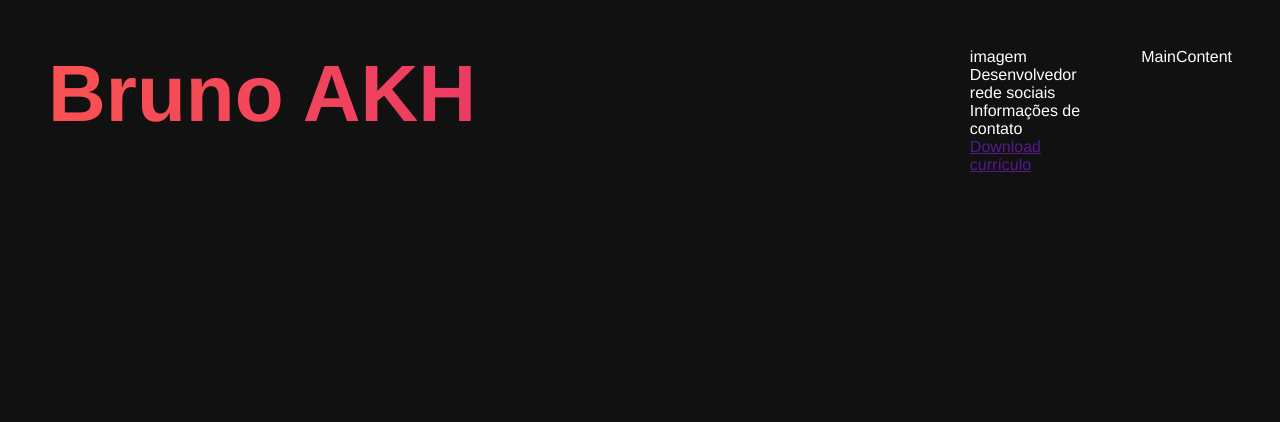
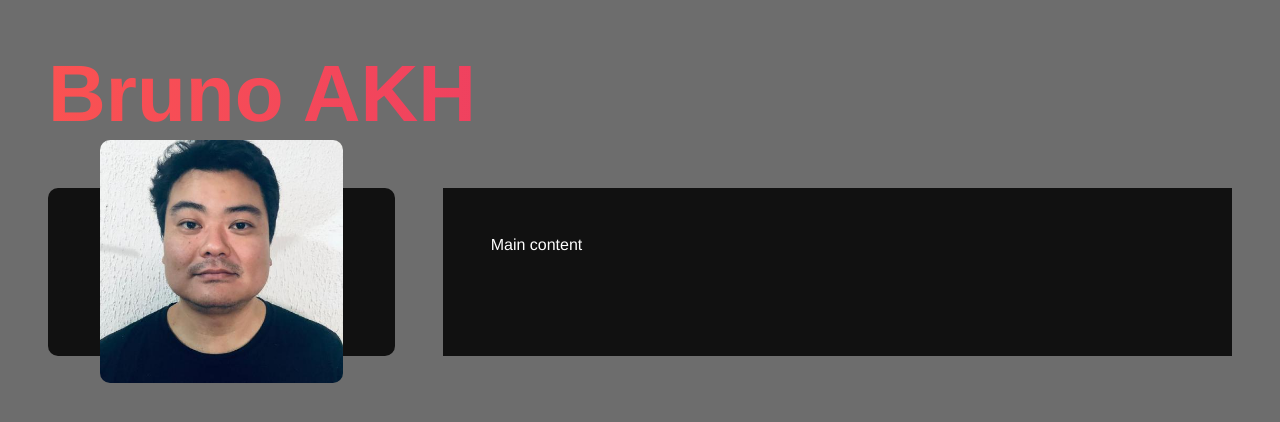
Before and after one commit to japajow/react_sass, a React (Vite) app: page / in a window 1280 px wide. Shown: the top 422 px of the page. Built offline with nearby package versions, Linux system fonts and the light colour scheme.

Commit message:
Criando a estilização do sidebar.sass

```diff
--- a/src/App.jsx
+++ b/src/App.jsx
@@ -5,7 +5,7 @@ import "./styles/components/app.sass";
 
 function App() {
   return (
-    <div className="App" id="portfolio">
+    <div id="portfolio">
       <h1>Bruno AKH</h1>
       <Sidebar />
       <MainContent />
--- a/src/components/MainContent.jsx
+++ b/src/components/MainContent.jsx
@@ -1,5 +1,5 @@
 import React from "react";
-
+import "../styles/components/maincontent.sass";
 export const MainContent = () => {
-  return <div>MainContent</div>;
+  return <main id="main-content">Main content</main>;
 };
--- a/src/components/Sidebar.jsx
+++ b/src/components/Sidebar.jsx
@@ -1,11 +1,15 @@
-import Avatar from '../img/eu.jpg'
-import '../styles/components/sidebar.sass'
+import Avatar from "../img/eu.jpg";
+import "../styles/components/sidebar.sass";
 export const Sidebar = () => {
-  return <aside id="sidebar">
-    <p>imagem</p>
-    <p className="title">Desenvolvedor</p>
-    <p>rede sociais</p>
-    <p>Informações de contato</p>
-    <a href="" className="btn">Download currículo</a>
-  </aside>;
+  return (
+    <aside id="sidebar">
+      <img src={Avatar} alt="Bruno AKH" />
+      <p className="title">Desenvolvedor</p>
+      <p>rede sociais</p>
+      <p>Informações de contato</p>
+      <a href="" className="btn">
+        Download currículo
+      </a>
+    </aside>
+  );
 };
--- a/src/styles/components/app.sass
+++ b/src/styles/components/app.sass
@@ -1,15 +1,15 @@
 @use '../variables'
 
 #portfolio
-    display: flex
-    flex-wrap: flex-wrap
-    padding: 3rem
-    gap: 3rem
+  display: flex
+  flex-wrap: wrap
+  padding: 3rem
+  gap: 3rem
 
-    h1
-        width: 100%
-        font-size: 5rem
-        margim-bottom: 4rem
-        background: variables.$gradient
-        -webkit-background-clip: text
-        -webkit-text-fill-color: transparent
+  h1
+    width: 100%
+    font-size: 5rem
+    margim-bottom: 4rem
+    background: variables.$gradient
+    -webkit-background-clip: text
+    -webkit-text-fill-color: transparent
--- /dev/null
+++ b/src/styles/components/maincontent.sass
@@ -0,0 +1,7 @@
+@use '../variables'
+
+#main-content
+  background-color: variables.$bg-color
+  flex: 2 1 0
+  bodder-radius: variables.$container-border-radius
+  padding: 3rem
--- a/src/styles/components/sidebar.sass
+++ b/src/styles/components/sidebar.sass
@@ -0,0 +1,18 @@
+@use '../variables'
+
+#sidebar
+    background-color: variables.$bg-color
+    flex: 1 1 0
+    border-radius: variables.$container-border-radius
+    display: flex
+    align-items: center
+    flex-direction: column
+    text-align: center
+    position: relative
+    padding: 3rem 0
+
+    img
+        max-width: 70%
+        border-radius: variables.$container-border-radius
+        position: absolute
+        top: -3rem
--- a/src/styles/main.sass
+++ b/src/styles/main.sass
@@ -7,7 +7,7 @@
   box-sizing: border-box
 
 body
-  background-color: variables.$bg-color
+  background-color: #6d6d6d
   color: variables.$text-color
 
 a, svg
```
Also changed, not shown: 1 other file (tests, documents, lock files or other folders).
